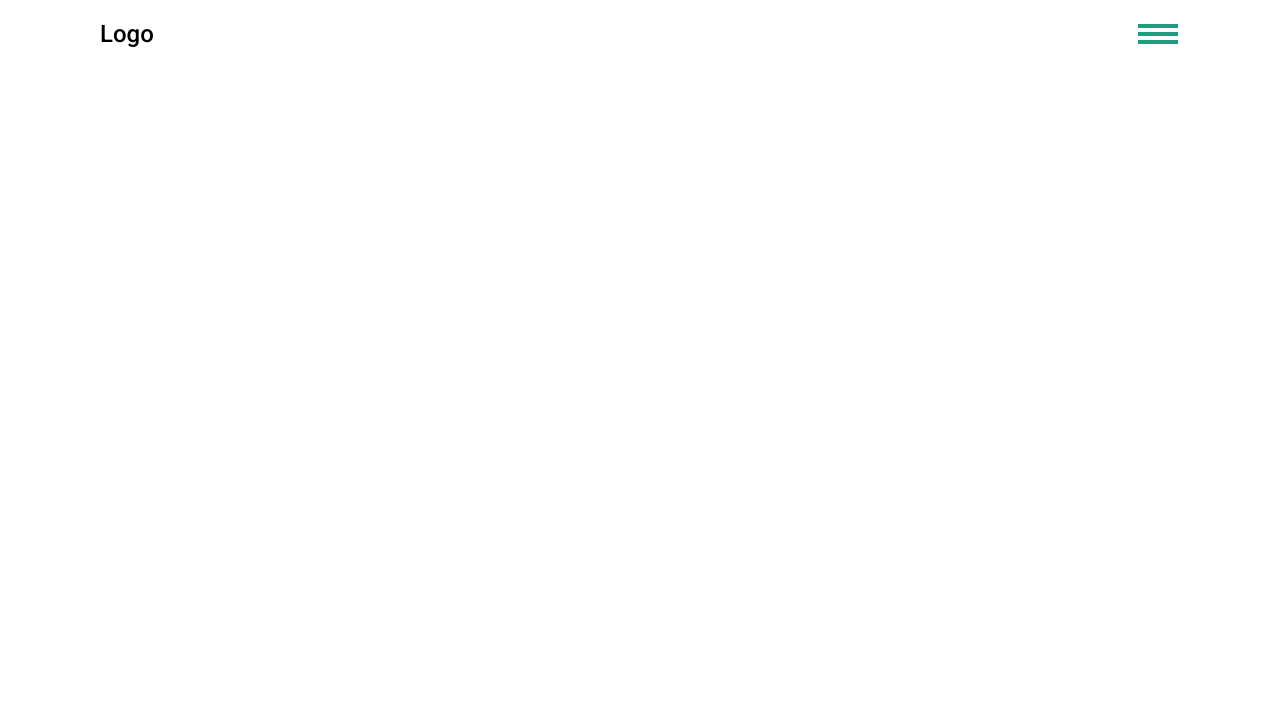
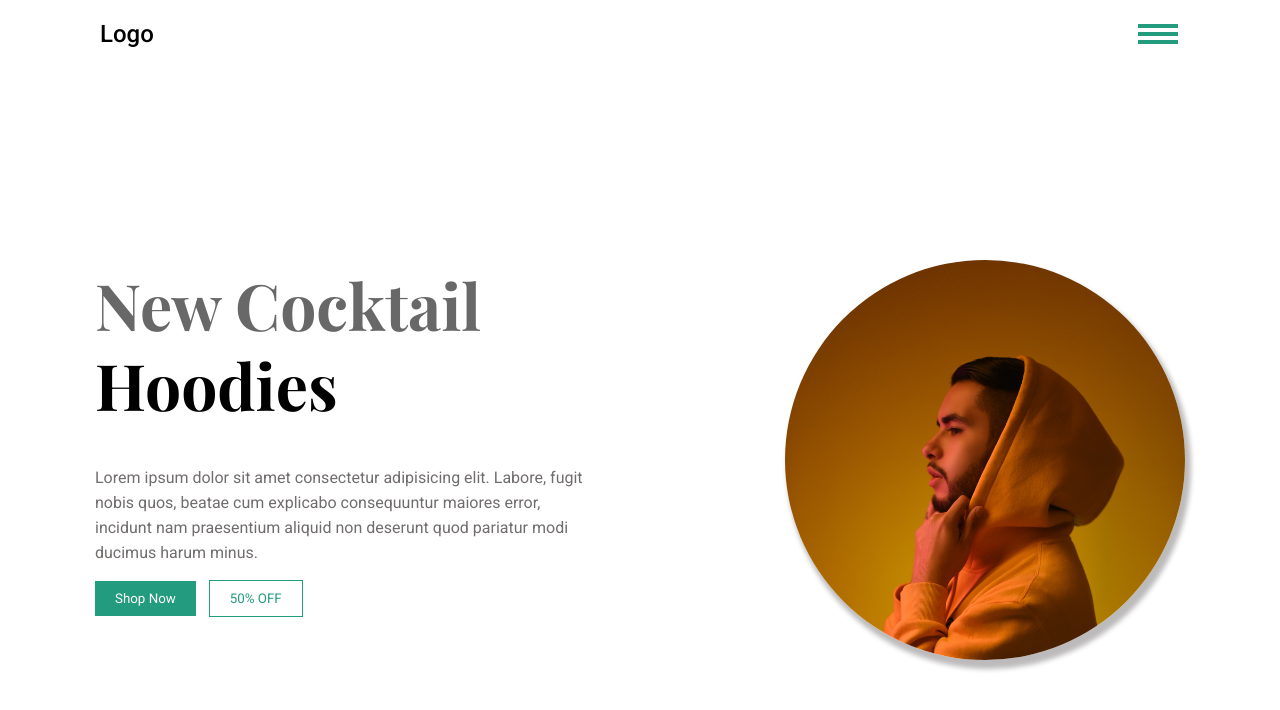
Before and after one commit to luthfizone/Hoodie-Landing-Page-Project, a plain HTML site: page index.html in a window 1280 px wide. Drawn offline with nearby package versions, Linux system fonts and the light colour scheme; a web font is replaced by a local one.

Commit message:
feat: headers

```diff
--- a/index.html
+++ b/index.html
@@ -21,5 +21,30 @@
         <span></span>
       </div>
     </nav>
+
+    <!-- Headers -->
+    <header>
+      <div class="header-content">
+        <h1 class="main-heading">
+          New Cocktail <br />
+          <span>Hoodies</span>
+        </h1>
+        <p class="primary-heading">
+          Lorem ipsum dolor sit amet consectetur adipisicing elit. Labore, fugit
+          nobis quos, beatae cum explicabo consequuntur maiores error, incidunt
+          nam praesentium aliquid non deserunt quod pariatur modi ducimus harum
+          minus.
+        </p>
+
+        <div class="btn-container">
+          <button class="btn btn-fill">Shop Now</button>
+          <button class="btn btn-outline active">50% OFF</button>
+        </div>
+      </div>
+
+      <div class="img-container">
+        <div class="header-img"></div>
+      </div>
+    </header>
   </body>
 </html>
--- a/style/style.css
+++ b/style/style.css
@@ -48,3 +48,85 @@ nav {
   height: 1px;
   margin: 2px;
 }
+
+/* Headers */
+header {
+  display: flex;
+  flex-wrap: wrap;
+  justify-content: space-around;
+  align-items: center;
+  margin-top: 2rem;
+  height: 90vh;
+}
+
+.main-heading {
+  font-size: 4rem;
+  font-family: var(--main-font);
+  transform: translateY(-40px);
+  color: #00000097;
+  line-height: 5rem;
+}
+
+.main-heading span {
+  color: black;
+}
+
+.primary-heading {
+  max-width: 500px;
+  font-family: var(--primary-font);
+  line-height: 25px;
+  color: #716d6d;
+  margin-bottom: 1rem;
+}
+
+.btn {
+  padding: 10px 20px;
+  text-align: center;
+  display: inline-block;
+  font-family: var(--primary-font);
+  border: none;
+  cursor: pointer;
+  transition: all 0.5s ease-out;
+}
+
+.btn-fill {
+  color: #fff;
+  margin-right: 10px;
+  background-color: var(--main-color);
+}
+
+.btn-fill:hover {
+  background-color: #fff;
+  outline-width: 1px;
+  outline-style: solid;
+  outline-color: var(--main-color);
+  color: var(--main-color);
+}
+
+.btn-outline.active {
+  outline-width: 1px;
+  outline-style: solid;
+  outline-color: var(--main-color);
+  color: var(--main-color);
+  padding: 10px 20px;
+  background-color: transparent;
+}
+
+.btn-outline.active:hover {
+  background-color: var(--main-color);
+  color: #fff;
+}
+
+.img-container {
+  border-radius: 50%;
+  box-shadow: 4px 7px 5px 2px #bcbaba;
+}
+
+.header-img {
+  border-radius: 100%;
+  background: url(/images/oswaldo-ibanez-1NPUmTaiMeg-unsplash.jpg);
+  width: 400px;
+  height: 400px;
+  background-position: top;
+  background-size: cover;
+}
```
